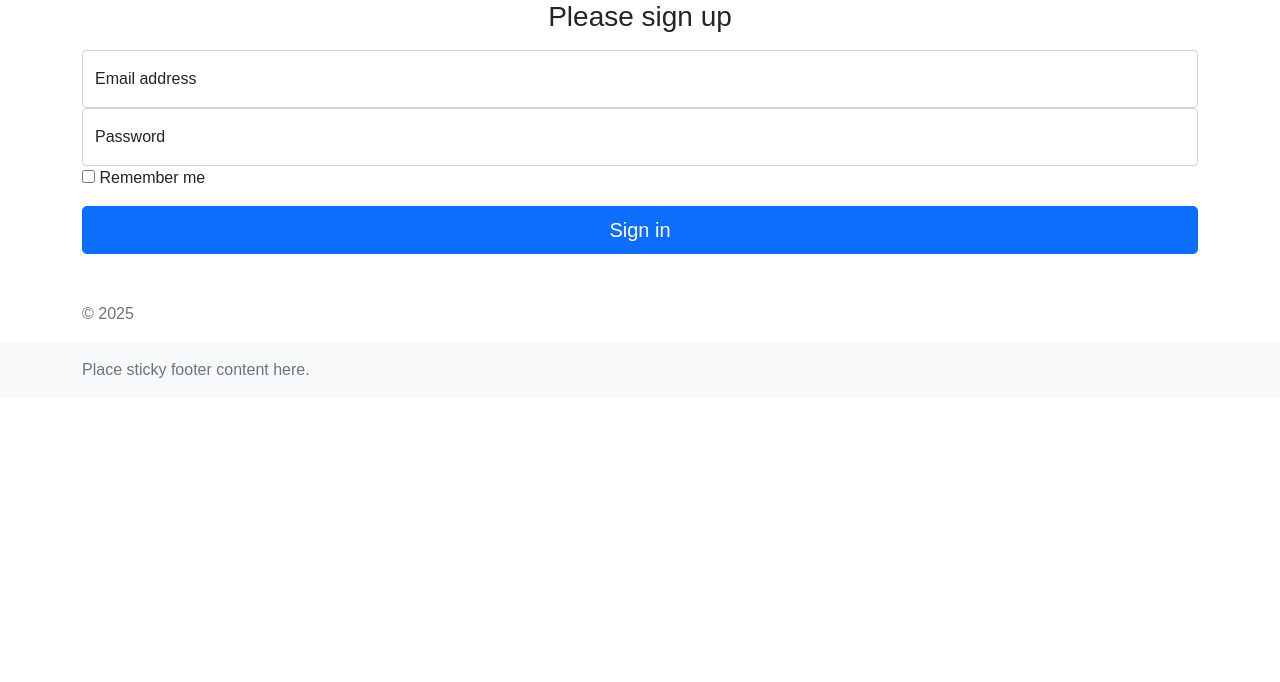
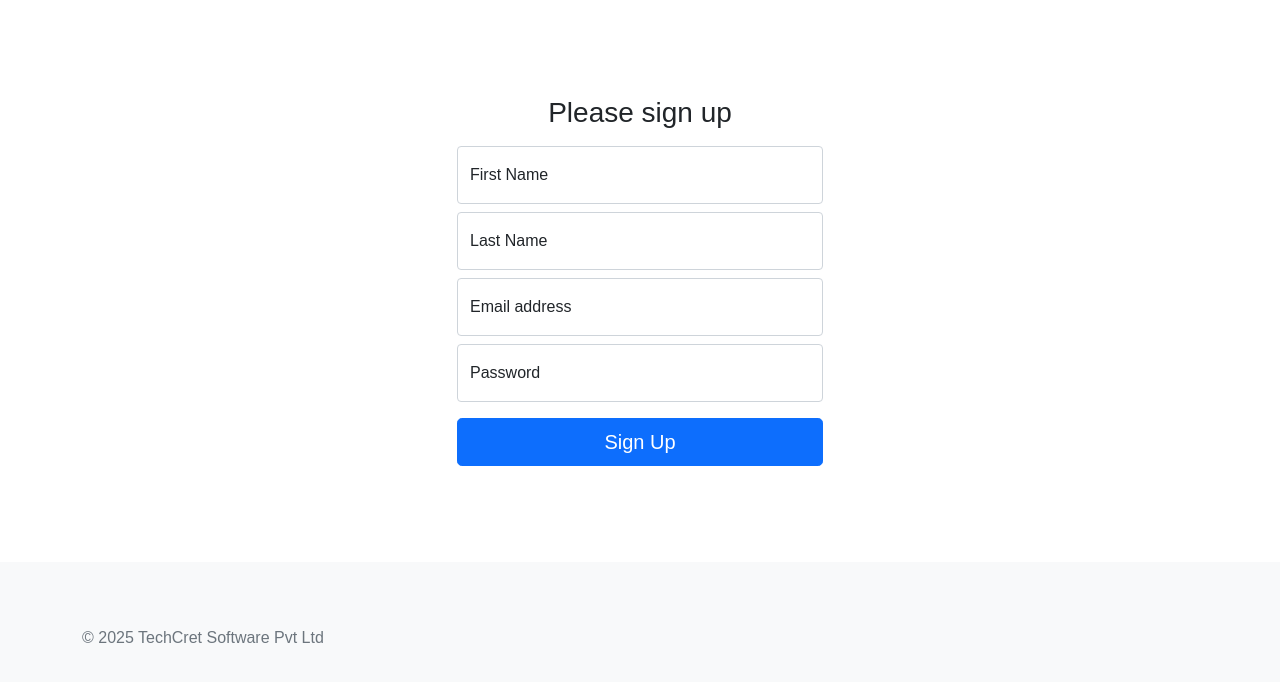
Before and after one commit to pant-nakul/nodejs, a Node server app: page /signup in a window 1280 px wide. Shown: the part 56-738 px from the top of the page. Run offline with Node 20, Linux system fonts and the light colour scheme; some libraries are stand-ins or nearby versions.

Commit message:
fixed signup/login pages

```diff
--- a/package.json
+++ b/package.json
@@ -24,6 +24,7 @@
   },
   "dependencies": {
     "apollo-server-express": "^3.13.0",
+    "bootstrap": "^5.3.3",
     "cross-env": "^7.0.3",
     "dotenv": "^16.4.7",
     "express": "^4.21.2",
--- a/views/layouts/main.hbs
+++ b/views/layouts/main.hbs
@@ -56,7 +56,7 @@
 
 <footer class="footer mt-auto py-3 bg-light">
     <div class="container">
-        <span class="text-muted">Place sticky footer content here.</span>
+        <p class="mt-5 mb-3 text-muted">© {{currentYear}} TechCret Software Pvt Ltd</p>
     </div>
 </footer>
 
--- a/views/signup.hbs
+++ b/views/signup.hbs
@@ -1,24 +1,31 @@
-<main class="form-signin ">
-    <form>
+<row>
+    <div class="col-6 offset-3">
+        <main class="form-signin m-5 p-5"/>
+            <form action="/api/users" method="post">
                 <div class="text-center">
                     <h1 class="h3 mb-3 fw-normal ">Please sign up</h1>
                 </div>
+                <div class="form-floating mb-2">
+                    <input type="text" class="form-control" id="first_name" name="first_name" placeholder="John">
+                    <label for="floatingInput">First Name</label>
+                </div>
+                <div class="form-floating mb-2">
+                    <input type="text" class="form-control" id="last_name" name="last_name" placeholder="Doe">
+                    <label for="floatingInput">Last Name</label>
+                </div>
 
-        <div class="form-floating">
-            <input type="email" class="form-control" id="floatingInput" placeholder="name@example.com">
+                <div class="form-floating mb-2">
+                    <input type="email" class="form-control" name="email" id="floatingInput" placeholder="name@example.com">
                     <label for="floatingInput">Email address</label>
                 </div>
-        <div class="form-floating">
-            <input type="password" class="form-control" id="floatingPassword" placeholder="Password">
+                <div class="form-floating mb-2">
+                    <input type="password" name="password" class="form-control" id="floatingPassword" placeholder="Password">
                     <label for="floatingPassword">Password</label>
                 </div>
+                <div class="checkbox mb-3"></div>
 
-        <div class="checkbox mb-3">
-            <label>
-                <input type="checkbox" value="remember-me"> Remember me
-            </label>
-        </div>
-        <button class="w-100 btn btn-lg btn-primary" type="submit">Sign in</button>
-        <p class="mt-5 mb-3 text-muted">© {{currentYear}}</p>
+                <button class="w-100 btn btn-lg btn-primary" type="submit">Sign Up</button>
             </form>
         </main>
+    </div>
+</row>
```
Also changed, not shown: views/login.hbs (+8 -9 lines), 1 other file. Lines whose indentation alone changed are shown as unchanged.
